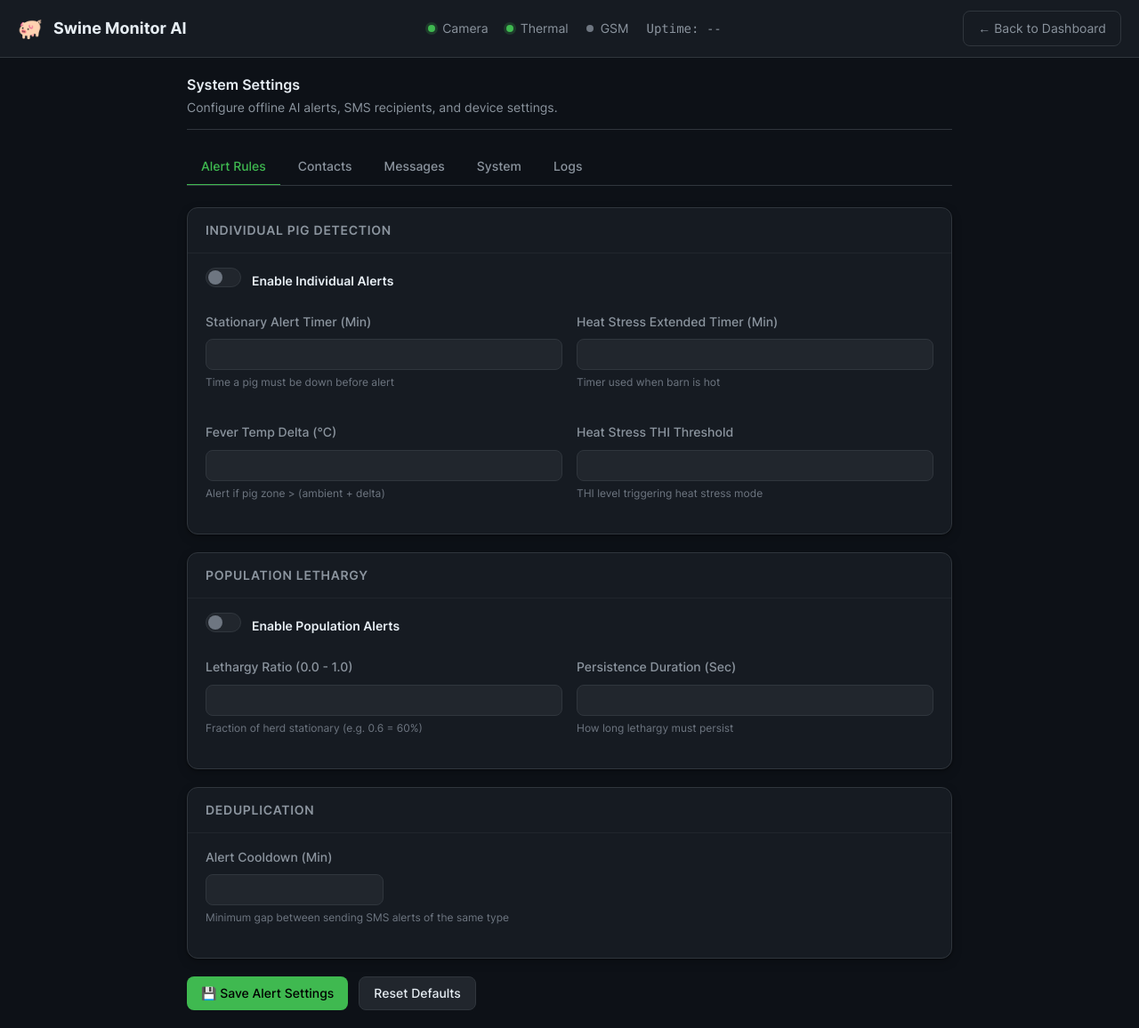
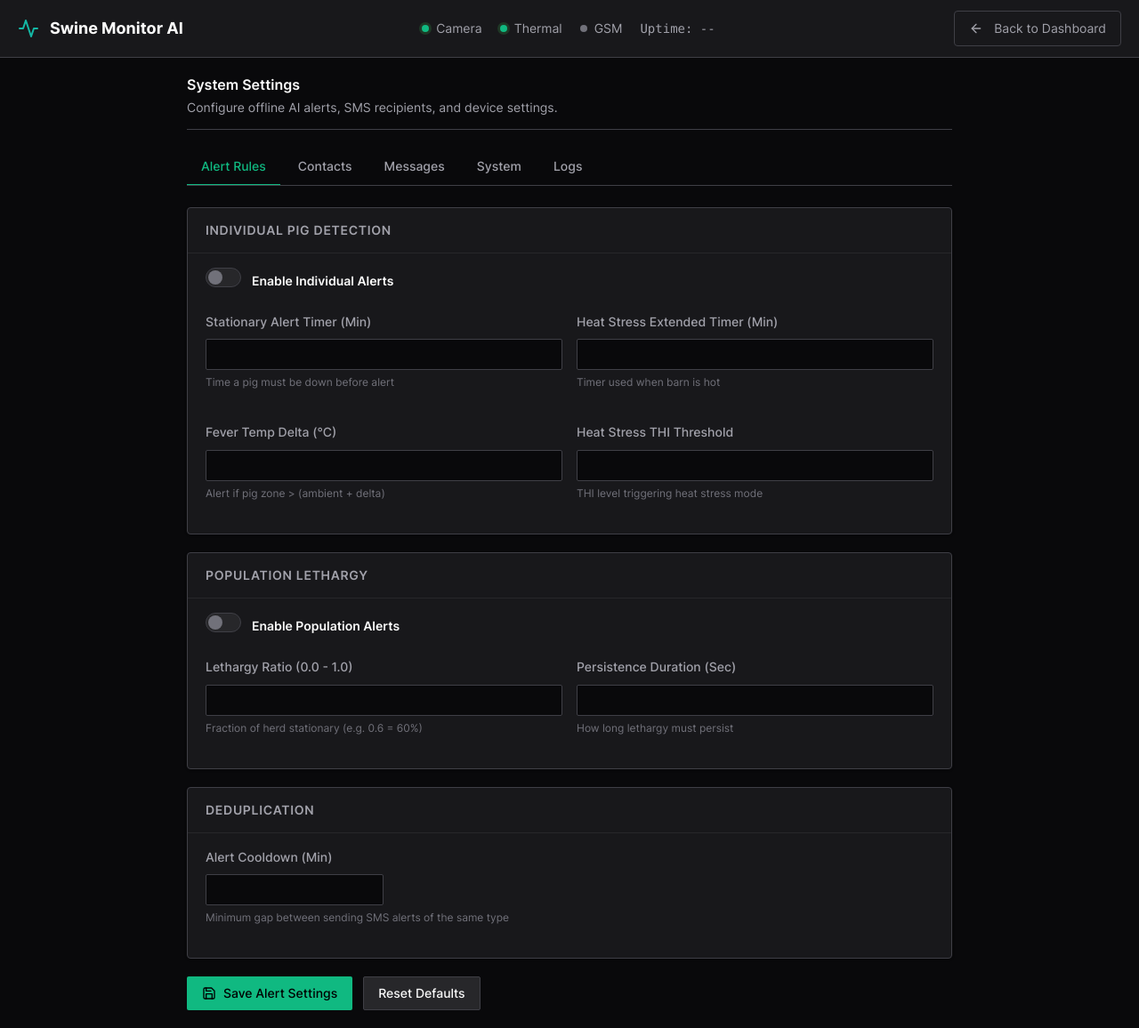
Before and after one commit to byrondumaya-cmyk/Pig-Tracking, a Flask app: page /settings in a window 1280 px wide. Shown: the whole page at 89% size. Run offline with Flask 3, Linux system fonts and the light colour scheme.

Commit message:
Redesign dashboard UI to professional dark theme

```diff
--- a/src/dashboard/static/css/base.css
+++ b/src/dashboard/static/css/base.css
@@ -36,28 +36,28 @@
 /* ── Design Tokens ────────────────────────────────────────────────────────── */
 :root {
   /* Backgrounds */
-  --bg-base:     #0d1117;
-  --bg-panel:    #161b22;
-  --bg-elevated: #21262d;
-  --bg-hover:    #2d333b;
+  --bg-base:     #09090b; /* Zinc 950 */
+  --bg-panel:    #18181b; /* Zinc 900 */
+  --bg-elevated: #27272a; /* Zinc 800 */
+  --bg-hover:    #3f3f46; /* Zinc 700 */
 
   /* Borders */
-  --border:      #30363d;
-  --border-muted:#21262d;
+  --border:      #3f3f46; /* Zinc 700 */
+  --border-muted:#27272a; /* Zinc 800 */
 
   /* Text */
-  --text-primary: #e6edf3;
-  --text-muted:   #8b949e;
-  --text-subtle:  #6e7681;
+  --text-primary: #fafafa; /* Zinc 50 */
+  --text-muted:   #a1a1aa; /* Zinc 400 */
+  --text-subtle:  #71717a; /* Zinc 500 */
 
   /* Status colours */
-  --green:    #3fb950;
-  --yellow:   #d29922;
-  --orange:   #f0883e;
-  --red:      #f85149;
-  --blue:     #388bfd;
-  --teal:     #39c5cf;
-  --purple:   #8b5cf6;
+  --green:    #10b981; /* Emerald 500 */
+  --yellow:   #f59e0b; /* Amber 500 */
+  --orange:   #f97316; /* Orange 500 */
+  --red:      #ef4444; /* Red 500 */
+  --blue:     #3b82f6; /* Blue 500 */
+  --teal:     #14b8a6; /* Teal 500 */
+  --purple:   #8b5cf6; /* Violet 500 */
 
   /* Semantic aliases */
   --status-normal:   var(--green);
@@ -77,14 +77,14 @@
   --space-8:  32px;
   --space-10: 40px;
 
-  /* Radius */
-  --radius-sm:  4px;
-  --radius-md:  8px;
-  --radius-lg:  12px;
+  /* Radius - Sharper corners */
+  --radius-sm:  2px;
+  --radius-md:  4px;
+  --radius-lg:  6px;
   --radius-full: 9999px;
 
-  /* Shadows */
-  --shadow-panel: 0 1px 3px rgba(0,0,0,.4), 0 4px 12px rgba(0,0,0,.2);
+  /* Shadows - Subtle */
+  --shadow-panel: 0 1px 2px rgba(0,0,0,0.5), 0 4px 8px rgba(0,0,0,0.2);
 
   /* Typography */
   --font-sans: 'Inter', 'Segoe UI', system-ui, sans-serif;
--- a/src/dashboard/static/css/components.css
+++ b/src/dashboard/static/css/components.css
@@ -7,8 +7,8 @@
 .panel {
   background-color: var(--bg-panel);
   border: 1px solid var(--border);
-  border-radius: var(--radius-lg);
-  box-shadow: var(--shadow-panel);
+  border-radius: var(--radius-md);
+  box-shadow: 0 1px 3px rgba(0,0,0,0.2);
   overflow: hidden;
 }
 
@@ -293,8 +293,8 @@
   justify-content: center;
   gap: var(--space-2);
   padding: var(--space-2) var(--space-4);
-  border: none;
-  border-radius: var(--radius-md);
+  border: 1px solid transparent;
+  border-radius: var(--radius-sm);
   cursor: pointer;
   font-family: var(--font-sans);
   font-size: var(--text-sm);
@@ -302,7 +302,7 @@
   line-height: 1.4;
   text-decoration: none;
   white-space: nowrap;
-  transition: filter 0.15s, transform 0.1s;
+  transition: all 0.15s ease;
   -webkit-user-select: none;
   user-select: none;
 }
@@ -335,9 +335,9 @@
 .form-control {
   width: 100%;
   padding: var(--space-2) var(--space-3);
-  background-color: var(--bg-elevated);
+  background-color: var(--bg-base);
   border: 1px solid var(--border);
-  border-radius: var(--radius-md);
+  border-radius: var(--radius-sm);
   color: var(--text-primary);
   font-family: var(--font-sans);
   font-size: var(--text-sm);
@@ -385,7 +385,7 @@
   border: 1px solid var(--border);
   border-radius: var(--radius-full);
   cursor: pointer;
-  transition: background-color 0.2s;
+  transition: background-color 0.2s, border-color 0.2s;
 }
 .toggle__track::after {
   content: '';
@@ -472,11 +472,11 @@
 .modal {
   background-color: var(--bg-panel);
   border: 1px solid var(--border);
-  border-radius: var(--radius-lg);
+  border-radius: var(--radius-md);
   padding: var(--space-6);
   max-width: 440px;
   width: calc(100% - 2*var(--space-5));
-  box-shadow: 0 20px 60px rgba(0,0,0,.6);
+  box-shadow: 0 10px 40px rgba(0,0,0,0.8);
 }
 
 .modal__title {
--- a/src/dashboard/templates/base.html
+++ b/src/dashboard/templates/base.html
@@ -23,11 +23,11 @@
     <header class="topnav">
         <!-- Mobile hamburger -->
         <button class="hamburger" id="nav-toggle" aria-label="Open menu" aria-expanded="false" aria-controls="mobile-drawer">
-            ☰
+            <svg xmlns="http://www.w3.org/2000/svg" width="24" height="24" viewBox="0 0 24 24" fill="none" stroke="currentColor" stroke-width="2" stroke-linecap="round" stroke-linejoin="round"><line x1="4" x2="20" y1="12" y2="12"/><line x1="4" x2="20" y1="6" y2="6"/><line x1="4" x2="20" y1="18" y2="18"/></svg>
         </button>
 
         <div class="topnav__brand">
-            <span class="topnav__brand-icon">🐖</span>
+            <svg xmlns="http://www.w3.org/2000/svg" width="24" height="24" viewBox="0 0 24 24" fill="none" stroke="currentColor" stroke-width="2" stroke-linecap="round" stroke-linejoin="round" class="topnav__brand-icon" style="color: var(--teal);"><path d="M22 12h-4l-3 9L9 3l-3 9H2"/></svg>
             Swine Monitor AI
         </div>
 
@@ -50,7 +50,10 @@
         <!-- Desktop actions -->
         <nav class="topnav__actions">
             {% block topnav_actions %}
-            <a href="{{ url_for('dashboard.settings') }}">⚙️ Settings</a>
+            <a href="{{ url_for('dashboard.settings') }}">
+                <svg xmlns="http://www.w3.org/2000/svg" width="16" height="16" viewBox="0 0 24 24" fill="none" stroke="currentColor" stroke-width="2" stroke-linecap="round" stroke-linejoin="round"><path d="M12.22 2h-.44a2 2 0 0 0-2 2v.18a2 2 0 0 1-1 1.73l-.43.25a2 2 0 0 1-2 0l-.15-.08a2 2 0 0 0-2.73.73l-.22.38a2 2 0 0 0 .73 2.73l.15.1a2 2 0 0 1 1 1.72v.51a2 2 0 0 1-1 1.74l-.15.09a2 2 0 0 0-.73 2.73l.22.38a2 2 0 0 0 2.73.73l.15-.08a2 2 0 0 1 2 0l.43.25a2 2 0 0 1 1 1.73V20a2 2 0 0 0 2 2h.44a2 2 0 0 0 2-2v-.18a2 2 0 0 1 1-1.73l.43-.25a2 2 0 0 1 2 0l.15.08a2 2 0 0 0 2.73-.73l.22-.39a2 2 0 0 0-.73-2.73l-.15-.08a2 2 0 0 1-1-1.74v-.5a2 2 0 0 1 1-1.74l.15-.09a2 2 0 0 0 .73-2.73l-.22-.38a2 2 0 0 0-2.73-.73l-.15.08a2 2 0 0 1-2 0l-.43-.25a2 2 0 0 1-1-1.73V4a2 2 0 0 0-2-2z"/><circle cx="12" cy="12" r="3"/></svg>
+                Settings
+            </a>
             {% endblock %}
         </nav>
     </header>
@@ -60,14 +63,23 @@
     <nav class="drawer" id="mobile-drawer" aria-hidden="true">
         <div class="drawer__header">
             <div class="topnav__brand">
-                <span class="topnav__brand-icon">🐖</span> Menu
+                <svg xmlns="http://www.w3.org/2000/svg" width="20" height="20" viewBox="0 0 24 24" fill="none" stroke="currentColor" stroke-width="2" stroke-linecap="round" stroke-linejoin="round" class="topnav__brand-icon" style="color: var(--teal);"><path d="M22 12h-4l-3 9L9 3l-3 9H2"/></svg>
+                Menu
             </div>
-            <button class="drawer__close" id="drawer-close" aria-label="Close menu">✕</button>
+            <button class="drawer__close" id="drawer-close" aria-label="Close menu">
+                <svg xmlns="http://www.w3.org/2000/svg" width="24" height="24" viewBox="0 0 24 24" fill="none" stroke="currentColor" stroke-width="2" stroke-linecap="round" stroke-linejoin="round"><line x1="18" x2="6" y1="6" y2="18"/><line x1="6" x2="18" y1="6" y2="18"/></svg>
+            </button>
         </div>
 
         <div class="drawer__nav">
-            <a href="{{ url_for('dashboard.index') }}">📊 Dashboard</a>
-            <a href="{{ url_for('dashboard.settings') }}">⚙️ Settings</a>
+            <a href="{{ url_for('dashboard.index') }}">
+                <svg xmlns="http://www.w3.org/2000/svg" width="18" height="18" viewBox="0 0 24 24" fill="none" stroke="currentColor" stroke-width="2" stroke-linecap="round" stroke-linejoin="round"><rect width="7" height="9" x="3" y="3" rx="1"/><rect width="7" height="5" x="14" y="3" rx="1"/><rect width="7" height="9" x="14" y="12" rx="1"/><rect width="7" height="5" x="3" y="16" rx="1"/></svg>
+                Dashboard
+            </a>
+            <a href="{{ url_for('dashboard.settings') }}">
+                <svg xmlns="http://www.w3.org/2000/svg" width="18" height="18" viewBox="0 0 24 24" fill="none" stroke="currentColor" stroke-width="2" stroke-linecap="round" stroke-linejoin="round"><path d="M12.22 2h-.44a2 2 0 0 0-2 2v.18a2 2 0 0 1-1 1.73l-.43.25a2 2 0 0 1-2 0l-.15-.08a2 2 0 0 0-2.73.73l-.22.38a2 2 0 0 0 .73 2.73l.15.1a2 2 0 0 1 1 1.72v.51a2 2 0 0 1-1 1.74l-.15.09a2 2 0 0 0-.73 2.73l.22.38a2 2 0 0 0 2.73.73l.15-.08a2 2 0 0 1 2 0l.43.25a2 2 0 0 1 1 1.73V20a2 2 0 0 0 2 2h.44a2 2 0 0 0 2-2v-.18a2 2 0 0 1 1-1.73l.43-.25a2 2 0 0 1 2 0l.15.08a2 2 0 0 0 2.73-.73l.22-.39a2 2 0 0 0-.73-2.73l-.15-.08a2 2 0 0 1-1-1.74v-.5a2 2 0 0 1 1-1.74l.15-.09a2 2 0 0 0 .73-2.73l-.22-.38a2 2 0 0 0-2.73-.73l-.15.08a2 2 0 0 1-2 0l-.43-.25a2 2 0 0 1-1-1.73V4a2 2 0 0 0-2-2z"/><circle cx="12" cy="12" r="3"/></svg>
+                Settings
+            </a>
         </div>
 
         <!-- Mobile system status (shown only in drawer on small screens) -->
@@ -89,7 +101,8 @@
 
     <!-- Global Alert Banner (Hidden by default) -->
     <div id="global-alert-banner" class="alert-banner">
-        ⚠️ Attention required: There are unresolved health alerts. Please check the alert log.
+        <svg xmlns="http://www.w3.org/2000/svg" width="16" height="16" viewBox="0 0 24 24" fill="none" stroke="currentColor" stroke-width="2" stroke-linecap="round" stroke-linejoin="round" style="display:inline-block; vertical-align:text-bottom; margin-right:4px;"><path d="m21.73 18-8-14a2 2 0 0 0-3.48 0l-8 14A2 2 0 0 0 4 21h16a2 2 0 0 0 1.73-3Z"/><line x1="12" x2="12" y1="9" y2="13"/><line x1="12" x2="12.01" y1="17" y2="17"/></svg>
+        Attention required: There are unresolved health alerts. Please check the alert log.
     </div>
 
     <!-- Main Content -->
--- a/src/dashboard/templates/index.html
+++ b/src/dashboard/templates/index.html
@@ -137,7 +137,10 @@
         <!-- AP Connection Info (shown only in AP mode) -->
         <section class="panel" id="ap-info-card" style="display:none;">
             <div class="panel__header">
-                <h2 class="panel__title">📶 Connect to This Device</h2>
+                <h2 class="panel__title">
+                    <svg xmlns="http://www.w3.org/2000/svg" width="16" height="16" viewBox="0 0 24 24" fill="none" stroke="currentColor" stroke-width="2" stroke-linecap="round" stroke-linejoin="round" style="display:inline-block; vertical-align:text-bottom; margin-right:4px;"><path d="M5 12.55a11 11 0 0 1 14.08 0"/><path d="M1.42 9a16 16 0 0 1 21.16 0"/><path d="M8.53 16.11a6 6 0 0 1 6.95 0"/><line x1="12" y1="20" x2="12.01" y2="20"/></svg>
+                    Connect to This Device
+                </h2>
             </div>
             <div class="panel__body" style="display:flex; flex-direction:column; align-items:center; gap:var(--space-3);">
                 <canvas id="ap-qr-canvas" style="border-radius:8px; background:#fff; padding:8px;"></canvas>
--- a/src/dashboard/templates/settings.html
+++ b/src/dashboard/templates/settings.html
@@ -7,7 +7,10 @@
 {% endblock %}
 
 {% block topnav_actions %}
-<a href="{{ url_for('dashboard.index') }}">← Back to Dashboard</a>
+<a href="{{ url_for('dashboard.index') }}">
+    <svg xmlns="http://www.w3.org/2000/svg" width="16" height="16" viewBox="0 0 24 24" fill="none" stroke="currentColor" stroke-width="2" stroke-linecap="round" stroke-linejoin="round" style="margin-right:4px;"><line x1="19" y1="12" x2="5" y2="12"/><polyline points="12 19 5 12 12 5"/></svg>
+    Back to Dashboard
+</a>
 {% endblock %}
 
 {% block content %}
@@ -110,7 +113,10 @@
         </div>
 
         <div style="display: flex; gap: var(--space-3); margin-top: var(--space-5);">
-            <button class="btn btn-primary" id="save-alerts-btn">💾 Save Alert Settings</button>
+            <button class="btn btn-primary" id="save-alerts-btn">
+                <svg xmlns="http://www.w3.org/2000/svg" width="16" height="16" viewBox="0 0 24 24" fill="none" stroke="currentColor" stroke-width="2" stroke-linecap="round" stroke-linejoin="round"><path d="M19 21H5a2 2 0 0 1-2-2V5a2 2 0 0 1 2-2h11l5 5v11a2 2 0 0 1-2 2z"/><polyline points="17 21 17 13 7 13 7 21"/><polyline points="7 3 7 8 15 8"/></svg>
+                Save Alert Settings
+            </button>
             <button class="btn btn-ghost" id="reset-alerts-btn">Reset Defaults</button>
         </div>
 
@@ -166,7 +172,10 @@
                 </div>
 
                 <div style="display: flex; gap: var(--space-3);">
-                    <button class="btn btn-ghost" id="sync-ntp-btn">🌐 Sync via NTP</button>
+                    <button class="btn btn-ghost" id="sync-ntp-btn">
+                        <svg xmlns="http://www.w3.org/2000/svg" width="16" height="16" viewBox="0 0 24 24" fill="none" stroke="currentColor" stroke-width="2" stroke-linecap="round" stroke-linejoin="round"><circle cx="12" cy="12" r="10"/><line x1="2" y1="12" x2="22" y2="12"/><path d="M12 2a15.3 15.3 0 0 1 4 10 15.3 15.3 0 0 1-4 10 15.3 15.3 0 0 1-4-10 15.3 15.3 0 0 1 4-10z"/></svg>
+                        Sync via NTP
+                    </button>
                 </div>
 
                 <div class="form-help" style="margin-top: var(--space-5);">Recent Syncs:</div>
@@ -187,7 +196,10 @@
                 <div style="display: flex; gap: var(--space-3); margin-bottom: var(--space-4);">
                     <input type="date" id="log-date-picker" class="form-control" style="width: auto;">
                     <button class="btn btn-ghost" id="filter-logs-btn">Filter</button>
-                    <button class="btn btn-ghost" id="clear-logs-btn" style="margin-left: auto;">🗑️ Delete Old</button>
+                    <button class="btn btn-ghost" id="clear-logs-btn" style="margin-left: auto;">
+                        <svg xmlns="http://www.w3.org/2000/svg" width="16" height="16" viewBox="0 0 24 24" fill="none" stroke="currentColor" stroke-width="2" stroke-linecap="round" stroke-linejoin="round"><polyline points="3 6 5 6 21 6"/><path d="M19 6v14a2 2 0 0 1-2 2H7a2 2 0 0 1-2-2V6m3 0V4a2 2 0 0 1 2-2h4a2 2 0 0 1 2 2v2"/><line x1="10" y1="11" x2="10" y2="17"/><line x1="14" y1="11" x2="14" y2="17"/></svg>
+                        Delete Old
+                    </button>
                 </div>
 
                 <div id="sms-logs-container" style="max-height: 400px; overflow-y: auto;">
```
